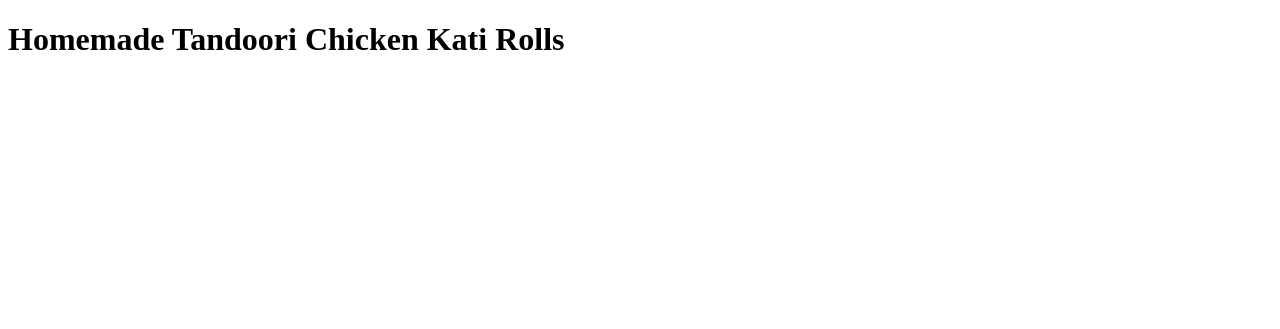
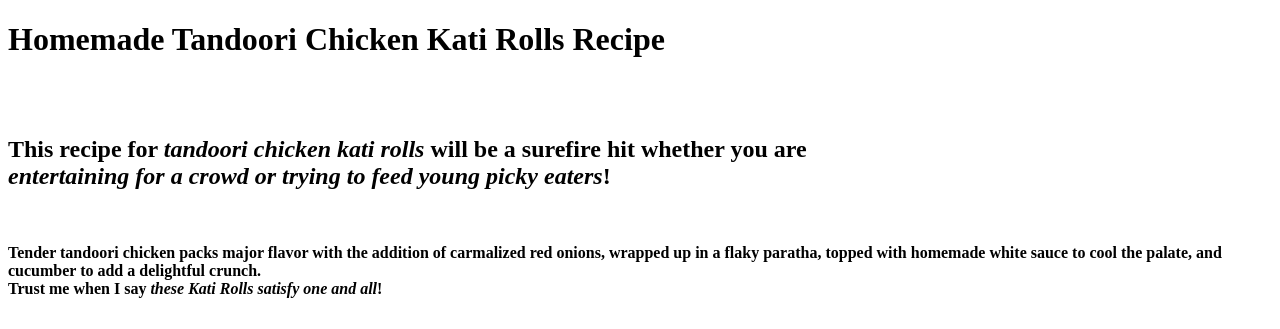
Before and after one commit to trisharani/DesiMommyLife, a plain HTML site: page index2.html in a window 1280 px wide. Drawn offline with Linux system fonts and the light colour scheme.

Commit message:
Add files via upload

```diff
--- a/index2.html
+++ b/index2.html
@@ -7,16 +7,25 @@
   window.dataLayer = window.dataLayer || [];
   function gtag(){dataLayer.push(arguments);}
   gtag('js', new Date());
-
   gtag('config', 'UA-151730795-1');
 </script>
-
-        <title>DesiMommyLife Kati Rolls Recipe</title>
+        <title>DesiMommyLife Chicken Kati Rolls Recipe</title>
 </head>
 <body>
-    <h1>Homemade Tandoori Chicken Kati Rolls</h1>
+    <h1>Homemade Tandoori Chicken Kati Rolls Recipe</h1>
+    <br></br>
+<h2>
+    <strong>This recipe for <em>tandoori chicken kati rolls</em> will be a surefire hit
+ whether you are </br>
+ <em>entertaining for a crowd or trying to feed young picky eaters</em>!
+ </strong>
+ </h2>
+    </br>
+    <p><strong>Tender tandoori chicken packs major flavor with the addition of carmalized red onions, wrapped up in a flaky paratha, topped with homemade white sauce to cool the palate, and cucumber to add a delightful crunch.
+</br>Trust me when I say <em>these Kati Rolls satisfy one and all<strong></em>!
+</p>
 
+<br></br>
 
 </body>
-
 </html>
```
